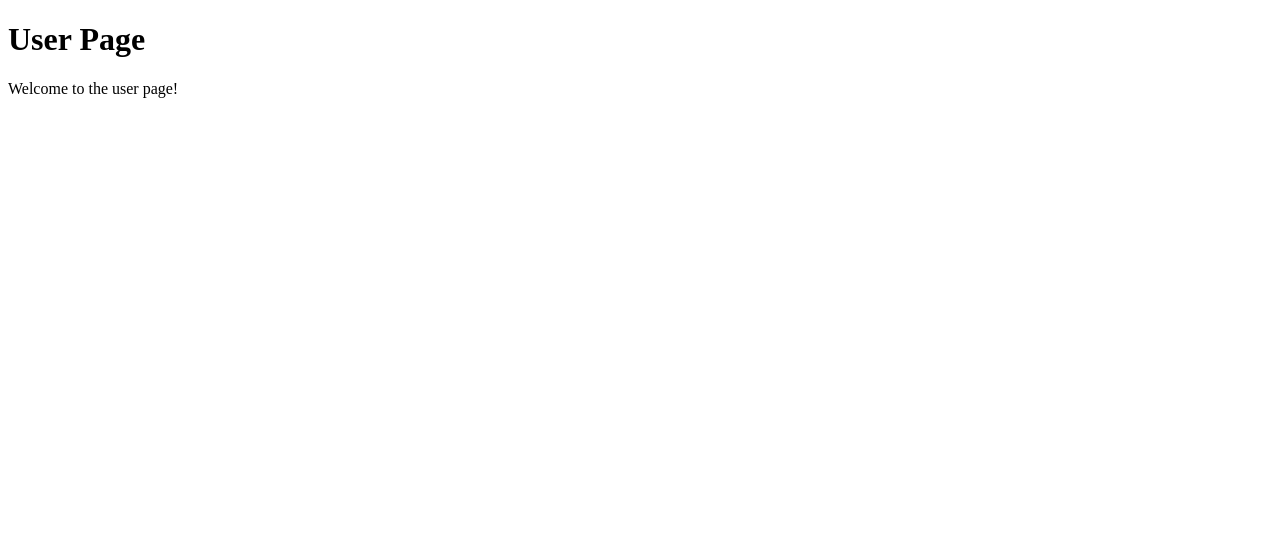
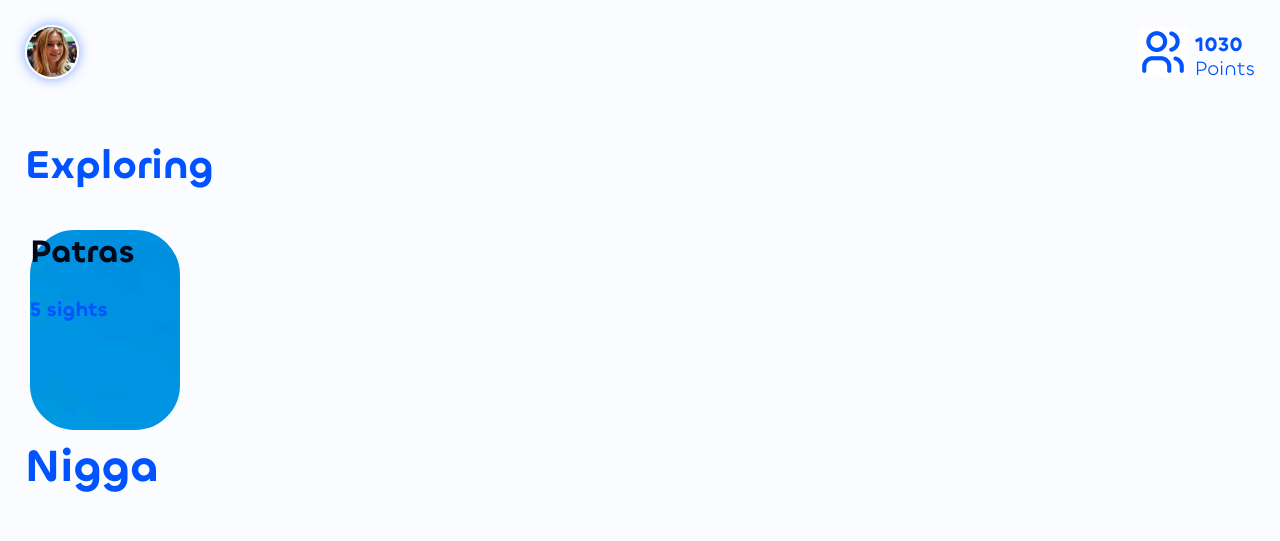
Before and after one commit to ermis04/Tagline, a plain HTML site: page src/Client/user/index.html in a window 1280 px wide. Drawn offline with Linux system fonts and the light colour scheme.

Commit message:
front end progress on user

```diff
--- /dev/null
+++ b/src/Client/styles/main.css
@@ -0,0 +1,137 @@
+:root {
+    --main-blue: #0053FF;
+    --main-white: #FAFCFF;
+    --main-black: #00081A;
+
+
+    --fp-1: calc(100vw * (1 / 1920)); /* 10px from figma design file */
+    --fp-10: calc(100vw * (10 / 1920)); /* 10px from figma design file */
+    --icon-height: 50px;
+    --size-h1: 45px;
+    --size-h2: 40px;
+    --size-h3: 32px;
+    --size-txt: 20px;
+}
+
+@font-face {
+    font-family: "Chillax";
+    src: url("fonts/Chillax-Regular.otf") format("truetype");
+    font-weight: normal;
+    font-style: normal;
+}
+
+@font-face {
+    font-family: "Chillax";
+    src: url("fonts/Chillax-Bold.otf") format("truetype");
+    font-weight: bold;
+    font-style: normal;
+}
+
+@font-face {
+    font-family: "Chillax";
+    src: url("fonts/Chillax-Semibold.otf") format("truetype");
+    font-weight: 800;
+    font-style: normal;
+}
+
+*{
+    color: var(--main-black);
+    font-size: var(--size-txt);
+    font-weight: normal;
+    font-family: "Chillax", sans-serif;
+}
+
+body {
+    background-color: var(--main-white);
+    padding: calc(var(--icon-height)/2);
+    margin: 0;
+    display: block;
+}
+
+
+h1{
+    color: var(--main-blue);
+    font-size: var(--size-h1) !important;
+    font-weight: 1000;
+    padding-bottom: var(--size-h2);
+    margin: 0;
+}
+
+h2 {
+    color: var(--main-blue);
+    font-size: var(--size-h2);
+    font-weight: 800;
+    padding-bottom: var(--size-h3);
+    margin: 0;
+}
+
+h3{
+
+    color: var(--main-black);
+    font-size: var(--size-h3);
+    font-weight: 800;
+    padding-bottom: var(--size-txt);
+    margin: 0;
+}
+
+
+h4{
+    color: var(--main-blue);
+    font-size: var(--size-txt);
+    font-weight: 800;
+    padding-bottom: var(--size-txt);
+    margin: 0;
+}
+
+p{
+
+    color: var(--main-black);
+    font-size: var(--size-txt);
+    font-weight: normal;
+    padding-bottom: 0;
+    margin: 0;
+}
+
+nav{
+    display: flex;
+    justify-content: space-between;
+    align-items: center;
+}
+
+.icon{
+    width: var(--icon-height);
+    height: var(--icon-height);
+    object-fit: cover;
+}
+
+.profile-pic{
+    width: var(--icon-height);
+    height: 50px;
+    border-radius: 100px;
+    border: 2px solid var(--main-white);
+    object-fit: cover;
+    box-shadow: rgba(0, 83, 255, 0.5) 0px 0px 12px;
+}
+
+.nav-options{
+    display: flex;
+    justify-content: space-between;
+    align-items: center;
+    gap: var(--fp-10);
+}
+
+section{
+    padding-top: var(--icon-height);
+}
+
+.location-container{
+    height: 200px;
+    width: 150px;
+    border: 5px solid var(--main-white);
+    border-radius: 50px;
+    background: url('../user/patras.jpg')
+}
+
+.loading-bar{
+
+}
--- a/src/Client/user/index.html
+++ b/src/Client/user/index.html
@@ -4,9 +4,38 @@
     <meta charset="UTF-8" />
     <meta name="viewport" content="width=device-width, initial-scale=1.0" />
     <title>User</title>
+    <link rel="stylesheet" href="../styles/main.css" />
+    <script type="module" src="./index.js"></script>
   </head>
   <body>
-    <h1>User Page</h1>
-    <p>Welcome to the user page!</p>
+    <nav>
+        <a>
+          <img class="profile-pic" src="natalie.png" alt="Logo" />
+        </a>
+
+        <span class="nav-options">
+            <a href="https://www.youtube.com/watch?v=GtbR-6fUARU">
+              <img class="icon" src="friends.jpg" alt="Logo" />
+            </a>
+            <span>
+
+                <h4 style="padding: 0; margin-bottom: -5px">1030</h4>
+                <p style="color: var(--main-blue)">Points</p>
+            </span>
+
+        </span>
+    </nav>
+
+  <section>
+      <h2>Exploring</h2>
+
+      <div class="location-container">
+          <h3>Patras</h3>
+          <h4>5 sights</h4>
+          <span class="loading-bar"></span>
+      </div>
+
+      <h1>Nigga</h1>
+  </section>
   </body>
 </html>
--- /dev/null
+++ b/src/Client/user/index.js
@@ -0,0 +1,5 @@
+const load_profile_pic = (user_pic_link) => {
+    const img = document.createElement('img');
+        img.src = user_id;
+        return img;
+}
```
Also changed, not shown: src/Client/styles/fonts/Chillax-Bold.otf (added), src/Client/styles/fonts/Chillax-Extralight.otf (added), src/Client/styles/fonts/Chillax-Light.otf (added), src/Client/styles/fonts/Chillax-Medium.otf (added), src/Client/styles/fonts/Chillax-Regular.otf (added), src/Client/styles/fonts/Chillax-Semibold.otf (added), src/Client/user/friends.jpg (added), src/Client/user/natalie.png (added), src/Client/user/patras.jpg (added).
